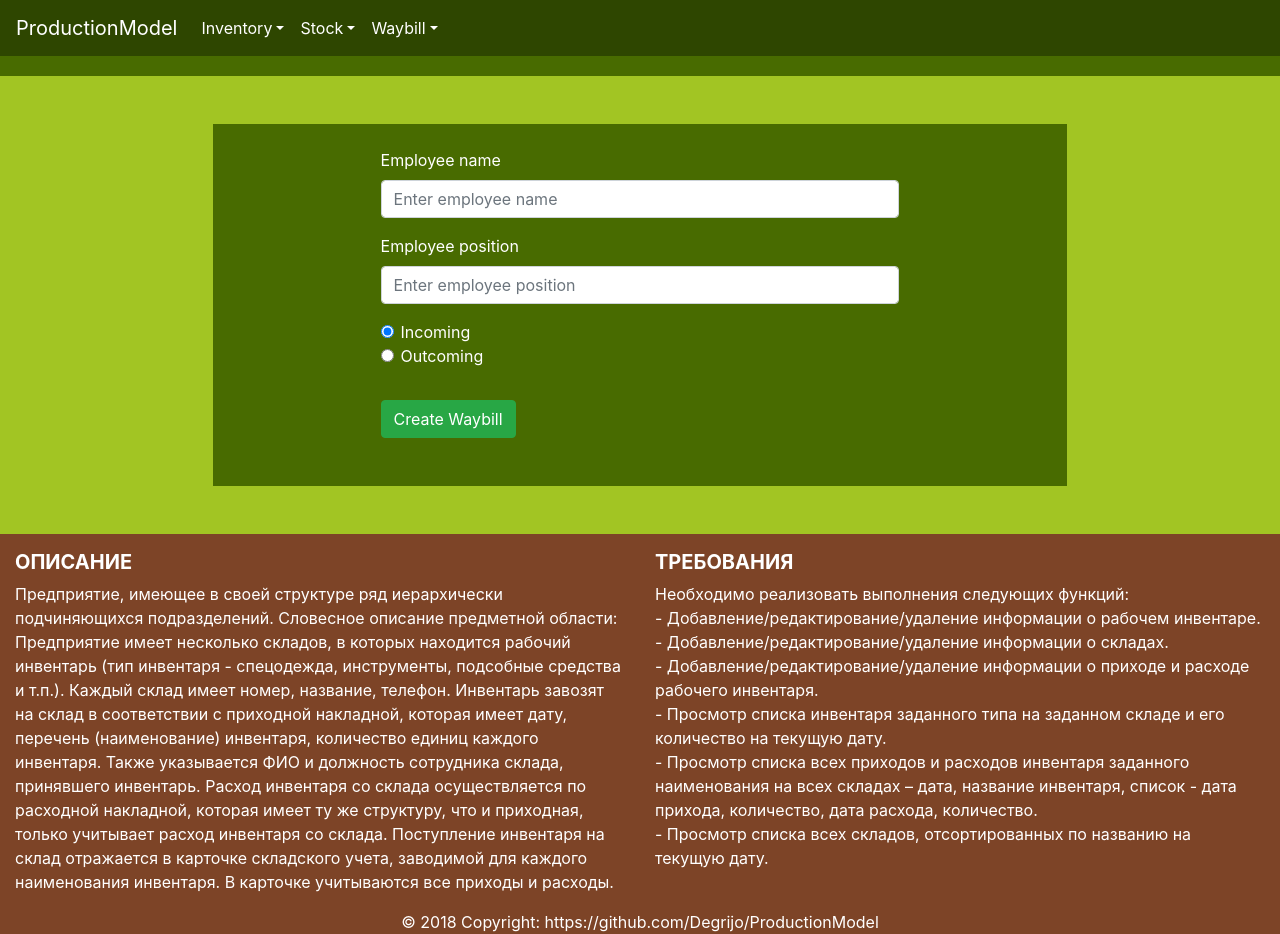
After one commit to Degrijo/ProductionModel, a Django app: template core/templates/core/waybill_form.html in a window 1280 px wide. The commit adds this page. Run offline with Django 3.2, Linux system fonts and the light colour scheme; the template is opened without the code that fills it, so the values that code supplies are empty; some libraries are stand-ins or nearby versions.

Commit message:
intermediate waybill form

```diff
--- a/core/static/core/wrapper.css
+++ b/core/static/core/wrapper.css
@@ -7,7 +7,7 @@
     background-color: #486B00;
 }
 
-.page-footer {
+.footer {
     background-color: #7D4427;
 }
 
@@ -28,3 +28,13 @@ a {
     margin-bottom: 0px;
     padding: 10px 0px 10px 0px;
 }
+
+.update {
+    color: #FFFFFF;
+    background-color: #A2C523;
+}
+
+.delete {
+    color: #FFFFFF;
+    background-color: #7D4427;
+}
--- /dev/null
+++ b/core/templates/core/waybill_form.html
@@ -0,0 +1,47 @@
+{% extends 'core/wrapper.html' %}
+
+{% block content %}
+    <form method="post">
+        {% csrf_token %}
+        <div class="form-group">
+            <label for="id_employee_name">Employee name</label>
+            <input type="text" class="form-control" id="id_employee_name" placeholder="Enter employee name" maxlength=200>
+<!--            <small id="emailHelp" class="form-text text-muted">We'll never share your email with anyone else.</small>-->
+        </div>
+        <div class="form-group">
+            <label for="id_employee_position">Employee position</label>
+            <input type="text" class="form-control" id="id_employee_position" placeholder="Enter employee position" maxlength=50>
+        </div>
+        <div class="form-check">
+          <input class="form-check-input" type="radio" name="exampleRadios" id="exampleRadios1" value="in" checked>
+          <label class="form-check-label" for="exampleRadios1">
+            Incoming
+          </label>
+        </div>
+        <div class="form-check mb-3">
+          <input class="form-check-input" type="radio" name="exampleRadios" id="exampleRadios2" value="out">
+          <label class="form-check-label" for="exampleRadios2">
+            Outcoming
+          </label>
+        </div>
+            {% for i in inventories %}
+                <div class="form-row">
+                    <div class="col-md-4 mb-3">
+                        <label class="form-check-label">{{ i }}</label>
+                    </div>
+                    <div class="col-md-2 mb-3">
+                        <input type="number" class="form-control" id="inventory_{{ i }}" placeholder="Number" value=0 required>
+    <!--                        <div class="invalid-feedback">-->
+    <!--                            Please provide a valid zip.-->
+    <!--                        </div>-->
+                    </div>
+                </div>
+            {% endfor %}
+        <button type="submit" class="btn btn-success mt-3">Create Waybill</button>
+    </form>
+{% endblock %}
+
+    inventories = models.ManyToManyField(Inventory, 'waybills', through='InventoryWaybill')
+    employee_name = models.CharField(max_length=200)
+    employee_position = models.CharField(max_length=50)
+    incoming
--- a/core/templates/core/wrapper.html
+++ b/core/templates/core/wrapper.html
@@ -23,21 +23,21 @@
                     <a class="nav-link dropdown-toggle" data-toggle="dropdown" aria-haspopup="true" aria-expanded="false">Inventory</a>
                     <div class="dropdown-menu">
                         <a class="dropdown-item" href="/core/inventory_list">List</a>
-                        <a class="dropdown-item" href="/core/inventory_form">Create</a>
+                        <a class="dropdown-item" href="/core/create_inventory">Create</a>
                     </div>
                 </li>
                 <li class="nav-item dropdown">
                     <a class="nav-link dropdown-toggle" data-toggle="dropdown" aria-haspopup="true" aria-expanded="false">Stock</a>
                     <div class="dropdown-menu">
                         <a class="dropdown-item" href="/core/stock_list">List</a>
-                        <a class="dropdown-item" href="/core/stock_form">Create</a>
+                        <a class="dropdown-item" href="/core/create_stock">Create</a>
                     </div>
                 </li>
                 <li class="nav-item dropdown">
                     <a class="nav-link dropdown-toggle" data-toggle="dropdown" aria-haspopup="true" aria-expanded="false">Waybill</a>
                     <div class="dropdown-menu">
                         <a class="dropdown-item" href="/core/waybill_list">List</a>
-                        <a class="dropdown-item" href="/core/waybill_form">Create</a>
+                        <a class="dropdown-item" href="/core/create_waybill">Create</a>
                     </div>
                 </li>
             </ul>
@@ -46,34 +46,46 @@
     <div class="container-fluid header">
         <h5 class="header-name">{{ header }}</h5>
     </div>
-    <div class="container-fluid back col-8 pb-3 pt-2 mt-5">
-        <div class="container-fluid col-8">
+    <div class="container-fluid back col-8 pb-5 pt-4 mt-5">
+        <div class="container-fluid col-8 align-self-center">
             {% block content %}
             {% endblock %}
         </div>
     </div>
-    <footer class="page-footer font-small teal pt-4 fixed-bottom">
+    <div class="footer navbar-fixed-bottom row-fluid mt-5 pt-3">
+      <div class="navbar-inner">
         <div class="container-fluid text-center text-md-left">
             <div class="row">
                 <div class="col-md-6 mt-md-0 mt-3">
-                    <h5 class="text-uppercase font-weight-bold">Footer text 1</h5>
-                    <p>Lorem ipsum dolor sit, amet consectetur adipisicing elit. Expedita sapiente sint, nulla, nihil
-                      repudiandae commodi voluptatibus corrupti animi sequi aliquid magnam debitis, maxime quam recusandae
-                      harum esse fugiat. Itaque, culpa?</p>
+                    <h5 class="text-uppercase font-weight-bold">Описание</h5>
+                    <p>Предприятие, имеющее в своей структуре ряд иерархически подчиняющихся подразделений.
+                        Словесное описание предметной области:
+                        Предприятие имеет несколько складов, в которых находится рабочий инвентарь (тип инвентаря - спецодежда, инструменты, подсобные средства и т.п.).
+                        Каждый склад имеет номер, название, телефон. Инвентарь завозят на склад в соответствии с приходной накладной, которая имеет дату, перечень (наименование) инвентаря, количество единиц каждого инвентаря.
+                        Также указывается ФИО и должность сотрудника склада, принявшего инвентарь. Расход инвентаря со склада осуществляется по расходной накладной, которая имеет ту же структуру, что и приходная, только учитывает расход инвентаря со склада.
+                        Поступление инвентаря на склад отражается в карточке складского учета, заводимой для каждого наименования инвентаря.
+                        В карточке учитываются все приходы и расходы.
+                    </p>
                 </div>
                 <hr class="clearfix w-100 d-md-none pb-3">
                 <div class="col-md-6 mb-md-0 mb-3">
-                    <h5 class="text-uppercase font-weight-bold">Footer text 2</h5>
-                    <p>Lorem ipsum, dolor sit amet consectetur adipisicing elit. Optio deserunt fuga perferendis modi earum
-                      commodi aperiam temporibus quod nulla nesciunt aliquid debitis ullam omnis quos ipsam, aspernatur id
-                      excepturi hic.</p>
+                    <h5 class="text-uppercase font-weight-bold">Требования</h5>
+                    <p>Необходимо реализовать выполнения следующих функций:<br>
+                        - Добавление/редактирование/удаление информации о рабочем инвентаре.<br>
+                        - Добавление/редактирование/удаление информации о складах.<br>
+                        - Добавление/редактирование/удаление информации о приходе и расходе рабочего инвентаря.<br>
+                        - Просмотр списка инвентаря заданного типа на заданном складе и его количество на текущую дату.<br>
+                        - Просмотр списка всех приходов и расходов инвентаря заданного наименования на всех складах – дата, название инвентаря, список - дата прихода, количество, дата расхода, количество.<br>
+                        - Просмотр списка всех складов, отсортированных по названию на текущую дату.<br>
+                    </p>
                 </div>
             </div>
         </div>
-        <div class="footer-copyright text-center py-3">© 2018 Copyright:
+        <div class="footer-copyright text-center">© 2018 Copyright:
             <a href="https://mdbootstrap.com/education/bootstrap/"> https://github.com/Degrijo/ProductionModel</a>
         </div>
-    </footer>
+    </div>
+    </div>
     <script src="https://code.jquery.com/jquery-3.3.1.slim.min.js" integrity="sha384-q8i/X+965DzO0rT7abK41JStQIAqVgRVzpbzo5smXKp4YfRvH+8abtTE1Pi6jizo" crossorigin="anonymous"></script>
     <script src="https://cdnjs.cloudflare.com/ajax/libs/popper.js/1.14.7/umd/popper.min.js" integrity="sha384-UO2eT0CpHqdSJQ6hJty5KVphtPhzWj9WO1clHTMGa3JDZwrnQq4sF86dIHNDz0W1" crossorigin="anonymous"></script>
     <script src="https://stackpath.bootstrapcdn.com/bootstrap/4.3.1/js/bootstrap.min.js" integrity="sha384-JjSmVgyd0p3pXB1rRibZUAYoIIy6OrQ6VrjIEaFf/nJGzIxFDsf4x0xIM+B07jRM" crossorigin="anonymous"></script>
```
Also changed, not shown: core/models.py (+5 -4 lines), core/templates/core/formview.html (deleted, +0 -9 lines), core/templates/core/inventory_form.html (added, +13 -0 lines), core/templates/core/listview.html (+5 -3 lines), core/templates/core/stock_form.html (added, +13 -0 lines), core/urls.py (+6 -6 lines), core/views.py (+31 -36 lines).
